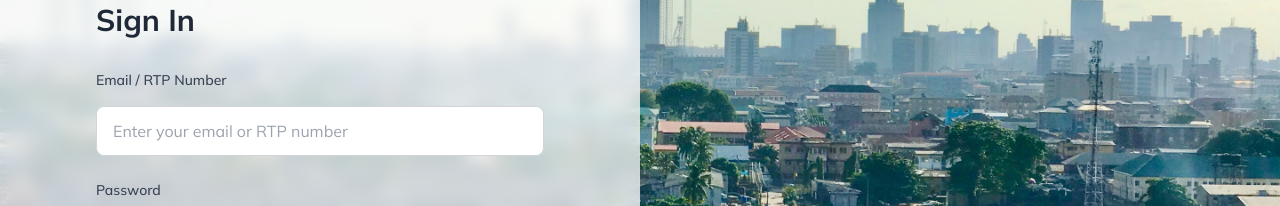
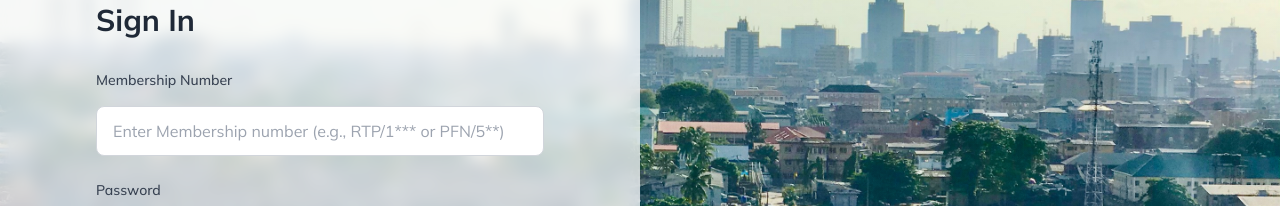
Before and after one commit to Oracle10gee/TopRec_Admin_Frontend, an Angular app: page /auth/login in a window 1280 px wide. Shown: the part 248-454 px from the top of the page. Built offline with nearby package versions, Linux system fonts and the light colour scheme.

Commit message:
added new fts to login

```diff
--- a/src/features/auth/pages/login/login.component.html
+++ b/src/features/auth/pages/login/login.component.html
@@ -37,13 +37,13 @@
             for="identifier"
             class="block text-sm font-medium text-gray-700 mb-2"
           >
-            Email / RTP Number
+            Membership Number
           </label>
           <input
             type="text"
             id="identifier"
             formControlName="identifier"
-            placeholder="Enter your email or RTP number"
+            placeholder="Enter Membership number (e.g., RTP/1*** or PFN/5**)"
             class="w-full px-4 py-3 border border-gray-300 rounded-lg focus:ring-2 focus:ring-[#1a5632] focus:border-transparent outline-none transition-all duration-200"
             [class.border-red-500]="identifier?.invalid && identifier?.touched"
           />
```
